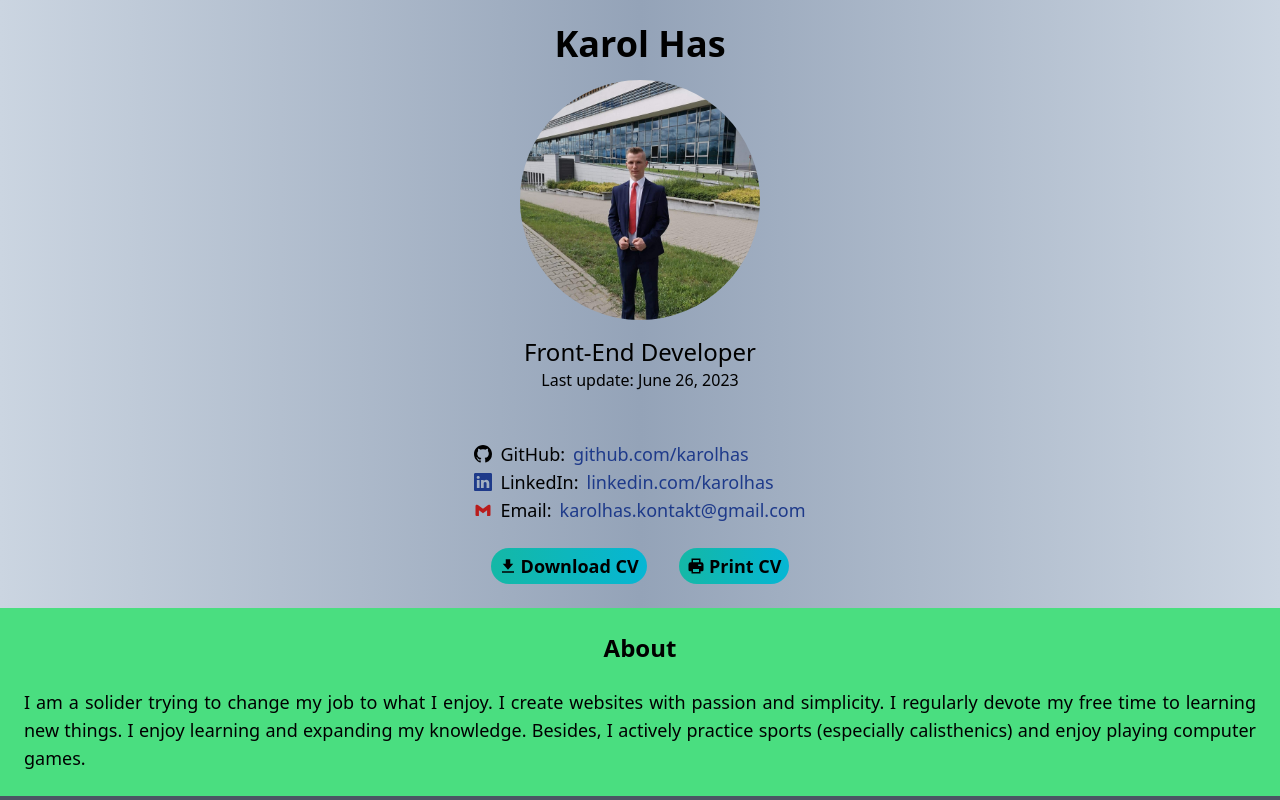
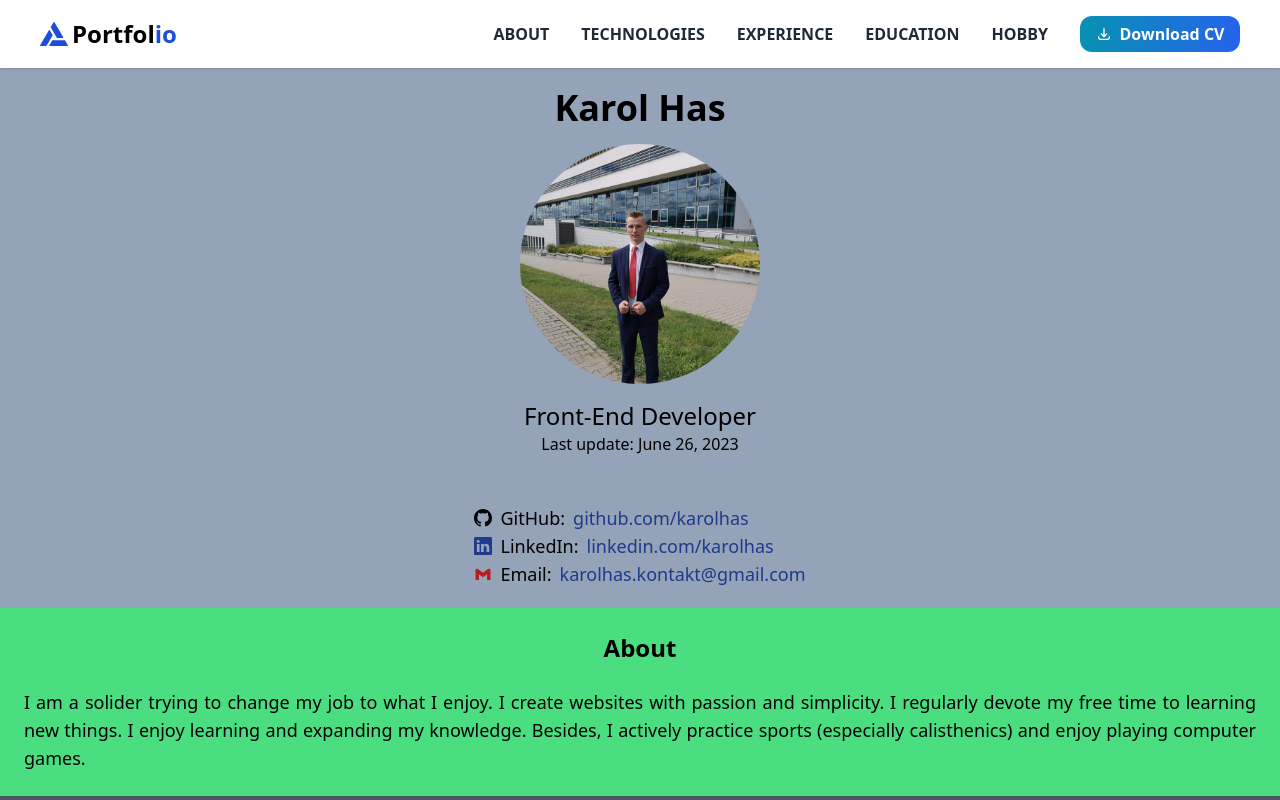
Before and after one commit to karolhas/CV, a React (Vite) app: page / in a window 1280 px wide. Shown: the top 800 px of the page. Built offline with nearby package versions, Linux system fonts and the light colour scheme.

Commit message:
Added Navbar component

```diff
--- a/package.json
+++ b/package.json
@@ -13,6 +13,7 @@
     "preview": "vite preview"
   },
   "dependencies": {
+    "@heroicons/react": "^2.0.18",
     "localforage": "^1.10.0",
     "match-sorter": "^6.3.1",
     "react": "^18.2.0",
--- a/src/App.tsx
+++ b/src/App.tsx
@@ -1,3 +1,4 @@
+import Navbar from "./components/Navbar";
 import Header from "./components/Header";
 import About from "./components/About";
 import Technologies from "./components/Technologies";
@@ -8,6 +9,7 @@ import Hobby from "./components/Hobby";
 function App() {
   return (
     <>
+      <Navbar />
       <Header />
       <About />
       <Technologies />
--- a/src/components/Header.tsx
+++ b/src/components/Header.tsx
@@ -5,7 +5,7 @@ import { BiLogoGmail, BiSolidDownload, BiSolidPrinter } from "react-icons/bi";
 function Header() {
   return (
     <>
-      <div className="mx-auto max-w-screen-xl bg-gradient-to-r from-slate-300 via-slate-400 to-slate-300">
+      <div className="relative top-[64px] z-[-1] bg-slate-400 ">
         <section className="p-6 text-center">
           <h1 className="pb-4 text-4xl font-bold">Karol Has</h1>
           <img
--- /dev/null
+++ b/src/components/Navbar.tsx
@@ -0,0 +1,60 @@
+import { useState } from "react";
+import { SiAlchemy } from "react-icons/si";
+import { HiOutlineDownload } from "react-icons/hi";
+import { Bars3BottomRightIcon, XMarkIcon } from "@heroicons/react/24/solid";
+
+function Navbar() {
+  const Links = [
+    { name: "ABOUT", link: "/" },
+    { name: "TECHNOLOGIES", link: "/" },
+    { name: "EXPERIENCE", link: "/" },
+    { name: "EDUCATION", link: "/" },
+    { name: "HOBBY", link: "/" },
+  ];
+
+  const [open, setOpen] = useState(false);
+
+  return (
+    <div className="fixed inset-x-0 shadow">
+      <div className="items-center justify-between bg-white px-7 py-4 md:flex md:px-10">
+        <div className="flex cursor-pointer items-center gap-1 text-2xl font-bold">
+          <SiAlchemy className="h-7 w-7 text-blue-700" />
+          <span>
+            Portfol<span className="text-blue-700">io</span>
+          </span>
+        </div>
+
+        <div
+          onClick={() => setOpen(!open)}
+          className="absolute right-8 top-6 h-7 w-7 cursor-pointer md:hidden"
+        >
+          {open ? <XMarkIcon /> : <Bars3BottomRightIcon />}
+        </div>
+
+        <ul
+          className={`absolute left-0 z-[-1] flex w-full flex-col bg-white pb-10 transition-all duration-300 ease-in md:static md:z-auto md:flex md:w-auto md:flex-row md:items-center md:pb-0 md:pl-0 ${
+            open ? "top-16" : "top-[-490px]"
+          }`}
+        >
+          {Links.map((link) => (
+            <li className="my-5 text-center font-semibold md:my-0 md:ml-8">
+              <a
+                href={link.link}
+                className="text-gray-800 duration-300 hover:text-blue-500"
+              >
+                {link.name}
+              </a>
+            </li>
+          ))}
+
+          <button className="mx-auto mt-2 flex w-40 items-center justify-center rounded-xl bg-gradient-to-r from-cyan-600 to-blue-600 p-1.5 font-semibold text-white duration-500 md:static md:ml-8 md:mt-0">
+            <HiOutlineDownload className="mr-2" />
+            Download CV
+          </button>
+        </ul>
+      </div>
+    </div>
+  );
+}
+
+export default Navbar;
```
Also changed, not shown: 1 other file (tests, documents, lock files or other folders).
